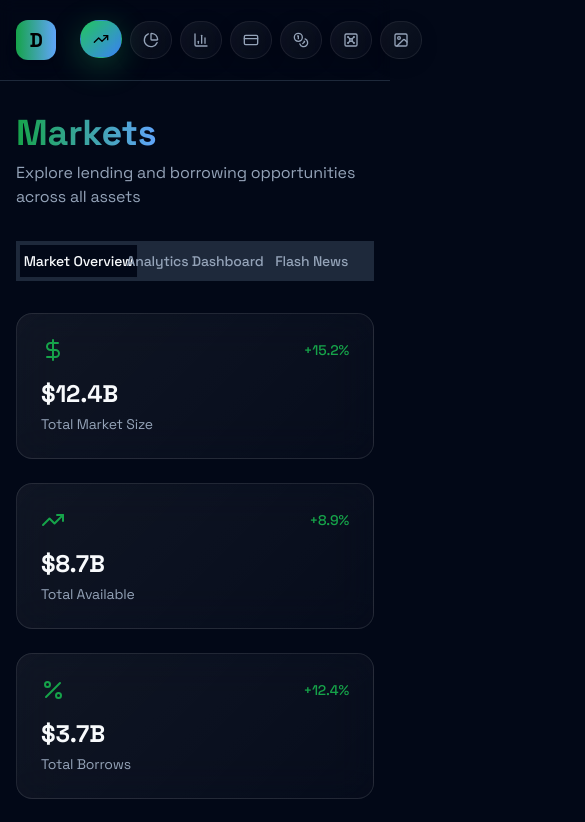
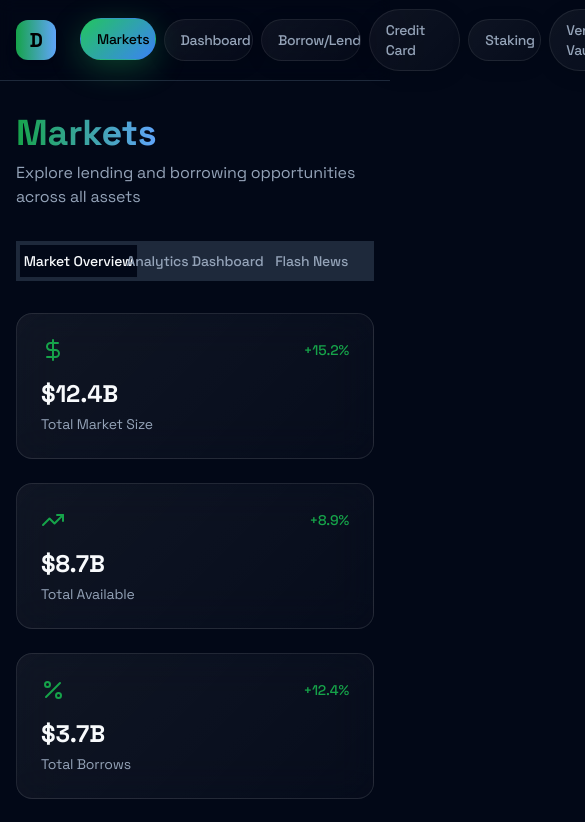
Before and after one commit to siddarthnyati/aave-reimagined-nyati, a React (Vite) app: page /markets in a window 390 px wide. Shown: the top 822 px of the page, 585 px wide, since content can reach past the window. Built offline with nearby package versions, Linux system fonts and the light colour scheme.

Commit message:
Refactor: Implement text-only navigation
Remove icon imports and references, update navigation layout, adjust styles, and polish for text-only navigation.

```diff
--- a/src/components/Header.tsx
+++ b/src/components/Header.tsx
@@ -1,26 +1,17 @@
 
 import { Link, useLocation } from 'react-router-dom';
-import {
-  TrendingUp,
-  PieChart,
-  CreditCard,
-  Coins,
-  Image,
-  Vault,
-  BarChart3
-} from 'lucide-react';
 
 const Header = () => {
   const location = useLocation();
 
   const navigation = [
-    { name: 'Markets', href: '/markets', icon: TrendingUp },
-    { name: 'Dashboard', href: '/dashboard', icon: PieChart },
-    { name: 'Borrow/Lend', href: '/borrow-lend', icon: BarChart3 },
-    { name: 'Credit Card', href: '/credit-card', icon: CreditCard },
-    { name: 'Staking', href: '/staking', icon: Coins },
-    { name: 'Venture Vaults', href: '/venture-vaults', icon: Vault },
-    { name: 'NFT Lending', href: '/nft-lending', icon: Image },
+    { name: 'Markets', href: '/markets' },
+    { name: 'Dashboard', href: '/dashboard' },
+    { name: 'Borrow/Lend', href: '/borrow-lend' },
+    { name: 'Credit Card', href: '/credit-card' },
+    { name: 'Staking', href: '/staking' },
+    { name: 'Venture Vaults', href: '/venture-vaults' },
+    { name: 'NFT Lending', href: '/nft-lending' },
   ];
 
   return (
@@ -38,21 +29,19 @@ const Header = () => {
 
           <nav className="flex items-center space-x-2">
             {navigation.map((item) => {
-              const Icon = item.icon;
               const isActive = location.pathname === item.href;
 
               return (
                 <Link
                   key={item.name}
                   to={item.href}
-                  className={`crypto-pill group flex items-center gap-2 px-3 py-2.5 rounded-full text-sm font-medium transition-all duration-500 ${
+                  className={`crypto-pill group px-4 py-2.5 rounded-full text-sm font-medium transition-all duration-500 ${
                     isActive
                       ? 'crypto-pill-active text-black font-semibold'
                       : 'text-muted-foreground hover:text-white'
                   }`}
                 >
-                  <Icon className="w-4 h-4 transition-all duration-300 group-hover:scale-110 group-hover:rotate-3" />
-                  <span className="hidden md:inline font-space-grotesk text-xs lg:text-sm">{item.name}</span>
+                  <span className="font-space-grotesk text-sm">{item.name}</span>
                 </Link>
               );
             })}
```
